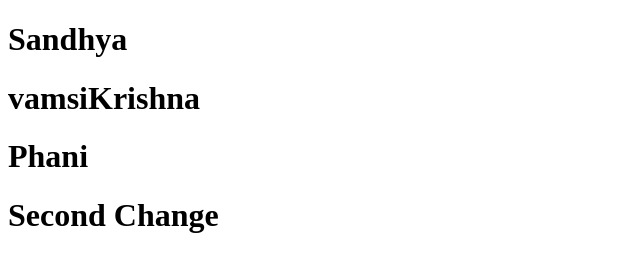
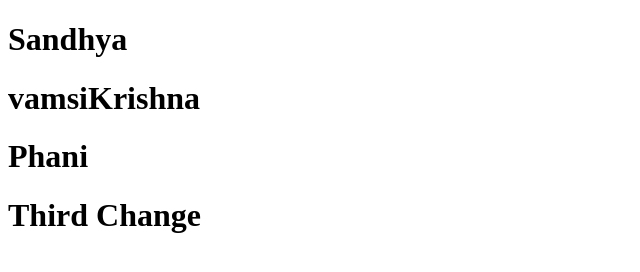
Before and after one commit to venkataprasad2024/E-Track_Dummy, a plain HTML site: page index.html in a window 1280 px wide. Shown: the whole page, without its empty margins (0-640 px from the left). Drawn offline with Linux system fonts and the light colour scheme.

Commit message:
Practice1

```diff
--- a/index.html
+++ b/index.html
@@ -9,9 +9,8 @@
 <body>
 
     <h1>Sandhya</h1>
-
     <h1>vamsiKrishna</h1>
     <h1>Phani</h1>
-    <h1>Second Change </h1>
+    <h1>Third Change </h1>
   </body>
 </html>
```
